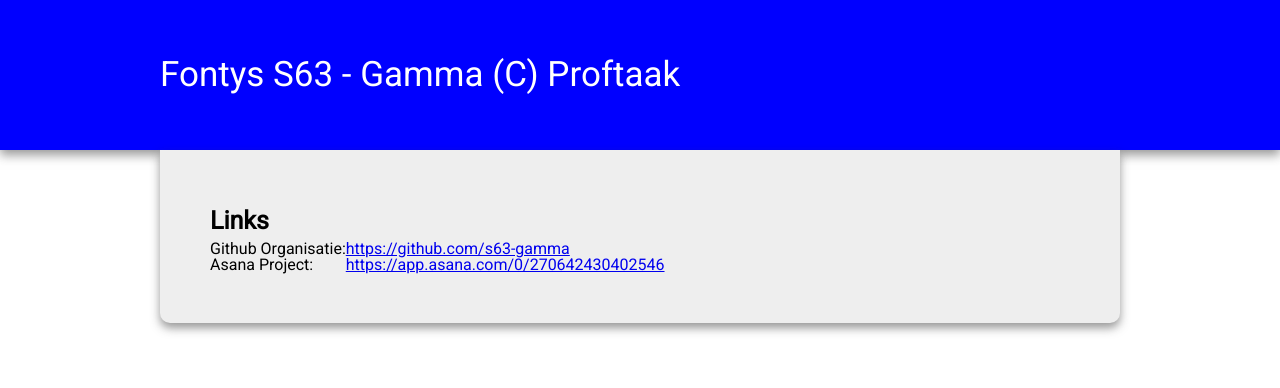
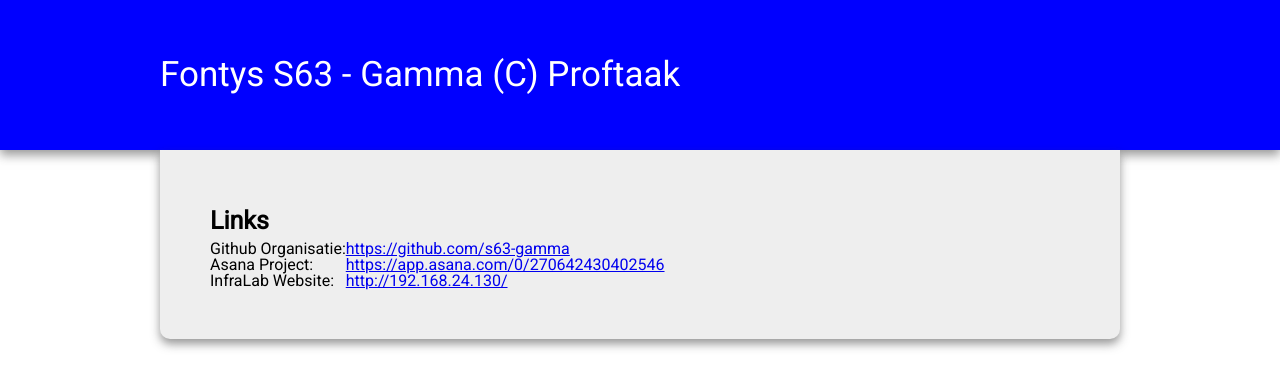
Before and after one commit to s63-gamma/s63-gamma.github.io, a plain HTML site: page index.html in a window 1280 px wide. Drawn offline with Linux system fonts and the light colour scheme.

Commit message:
Added InfraLab url

```diff
--- a/index.html
+++ b/index.html
@@ -23,6 +23,10 @@
 				<td>Asana Project:</td>
 				<td><a href="https://app.asana.com/0/270642430402546">https://app.asana.com/0/270642430402546</a></td>
 			</tr>
+			<tr>
+				<td>InfraLab Website:</td>
+				<td><a href="http://192.168.24.130/">http://192.168.24.130/</a></td>
+			</tr>
 			</tbody>
 		</table>
 	</div>
```
